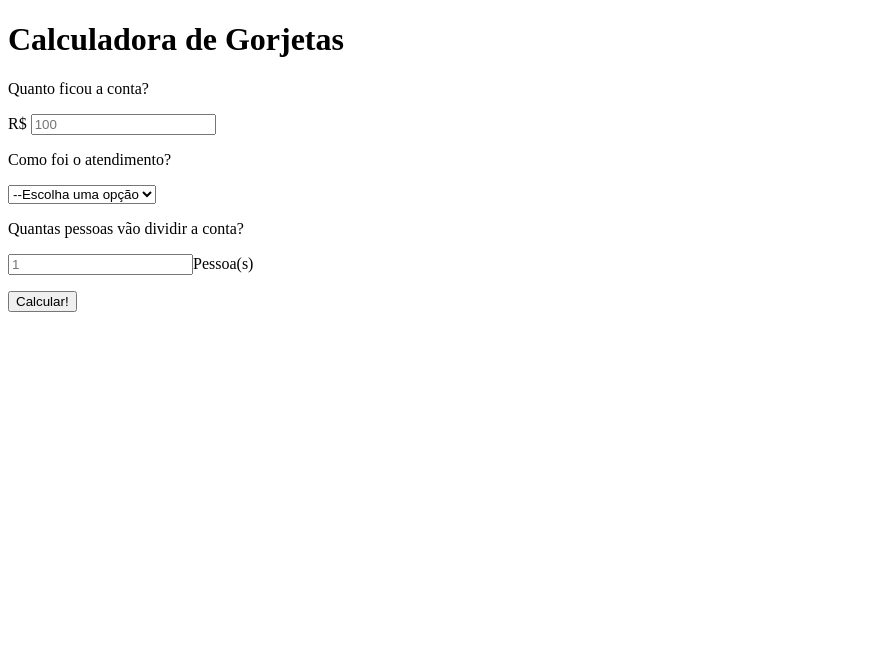
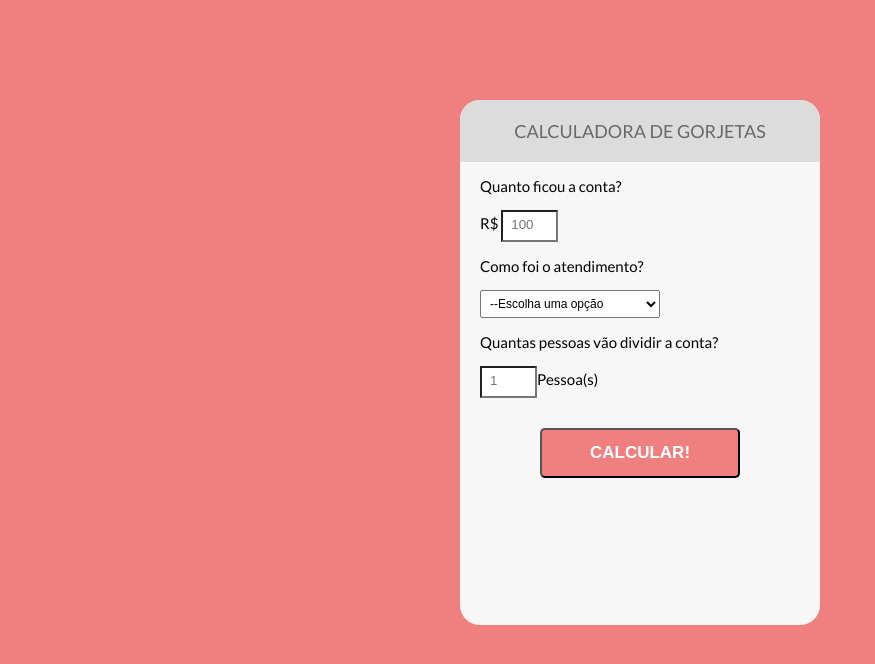
Before and after one commit to alexia-alcantara/calculadora-gorjeta, a plain HTML site: page index.html in a window 1280 px wide. Shown: the whole page, without its empty margins (0-875 px from the left). Drawn offline with Linux system fonts and the light colour scheme; a web font is replaced by a local one.

Commit message:
estilizando o html

```diff
--- a/index.html
+++ b/index.html
@@ -1,29 +1,33 @@
 <!DOCTYPE html>
 <html lang="pt-br">
+
 <head>
    <meta charset="UTF-8">
    <meta name="viewport" content="width=device-width, initial-scale=1.0">
+   <link rel="stylesheet" href="styles.css">
    <title>Calculadora de Gorjetas</title>
 </head>
+
 <body>
+   <div id="container">
       <div>
-        <h1>Calculadora de Gorjetas</h1>
+         <h1 class="title">Calculadora de Gorjetas</h1>
       </div>
 
       <div>
-        <form>
+         <form class="tipsForm">
             <label for="bill">
                <p>Quanto ficou a conta?</p>
             </label>
             <p>
-                R$ <input type="number" placeholder="100" name="bill" id="bill">
+               R$ <input type="number" placeholder="100" name="bill" id="bill" class="formInput">
 
             </p>
             <label for="serviceQuality">
                <p>Como foi o atendimento?</p>
             </label>
             <p>
-                <select name="serviceQuality" id="serviceQuality">
+               <select name="serviceQuality" id="serviceQuality" class="formSelect">
                   <option disable selected value="0">--Escolha uma opção</option>
                   <option value="0.3">30% - Incrível</option>
                   <option value="0.2">20% - Bom</option>
@@ -37,12 +41,14 @@
                <p>Quantas pessoas vão dividir a conta?</p>
             </label>
             <p>
-                <input type="number" placeholder="1" name="people" id="people">Pessoa(s)
+               <input type="number" placeholder="1" name="people" id="people" class="formInput">Pessoa(s)
             </p>
 
-            <button type="submit">Calcular!</button>
+            <button type="submit" class="formSubmit">Calcular!</button>
 
          </form>
       </div>
+   </div>
 </body>
+
 </html>
--- /dev/null
+++ b/styles.css
@@ -0,0 +1,76 @@
+@import url(https://fonts.googleapis.com/css?family=Lato:300,400,700|PT++Mono);
+:root {
+    --primary-color: lightcoral;
+    --secondary-color: DimGrey;
+    --tertiary-color: Gainsboro;
+}
+
+
+
+body {
+    background-color: var(--primary-color);
+    font-size: 15px;
+    font-family: Lato, sans-serif;
+}
+
+#container {
+    height: 525px;
+    width: 360px;
+    margin: 100px auto;
+    background: #f7f7f7;
+    /* box-shadow: 1px 1px 3px var(--tertiary-color); */
+    border-radius: 20px;
+}
+
+.title{
+    background: var(--tertiary-color);
+    color: var(--secondary-color);
+
+    padding: 20px;
+    text-transform: uppercase;
+    font-size: 18px;
+    font-weight: normal;
+
+    border-top-left-radius: 20px;
+    border-top-right-radius: 20px;
+
+    text-align: center;
+}
+
+.tipsForm{
+    padding-left: 20px;
+    padding-right: 20px;
+}
+
+.formInput{
+    background: white;
+
+    width: 40px;
+    padding: 5px 5px 8px 8px;
+}
+
+.formInput:focus {
+    border: 3px solid var(--primary-color);
+    outline: none;
+}
+
+.formSelect {
+    width: 180px;
+    padding: 5px;
+    font-size: 12px;
+}
+
+.formSubmit{
+    text-transform: uppercase;
+    font-weight: bold;
+    display: block;
+    margin: 30px auto;
+    background: var(--primary-color);
+
+    border-radius: 5px;
+    width: 200px;
+    height: 50px;
+
+    font-size: 17px;
+    color: white;
+}
```
Lines whose indentation alone changed are shown as unchanged.
